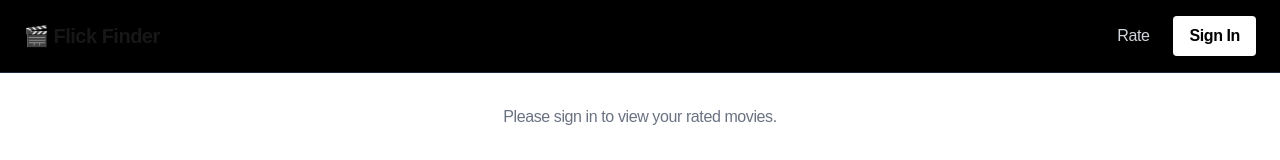
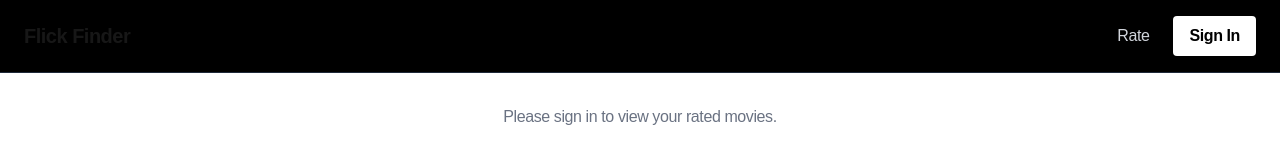
Before and after one commit to HaideyAli/ai-movie-recommender, a Next.js app in the folder frontend/: page /ratings in a window 1280 px wide. Shown: the top 160 px of the page. Built offline with nearby package versions, Linux system fonts and the light colour scheme; no server answers.

Commit message:
Changed navbar title

```diff
--- a/frontend/src/components/NavBar.tsx
+++ b/frontend/src/components/NavBar.tsx
@@ -37,7 +37,7 @@ export default function Navbar() {
           href="/"
           className="text-xl font-bold tracking-tight"
         >
-          🎬 Flick Finder
+          Flick Finder
         </Link>
 
         {/* Right */}
```
